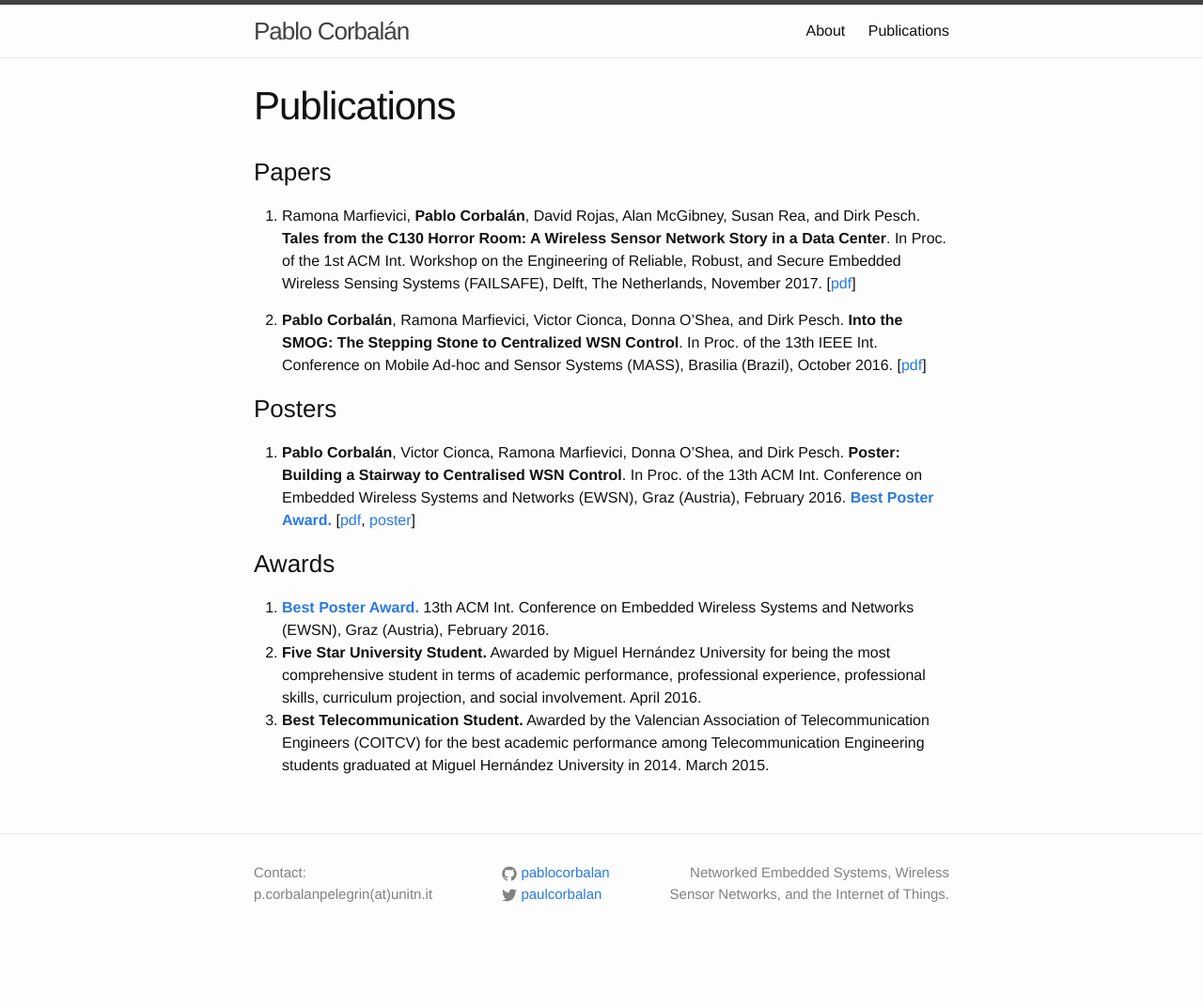
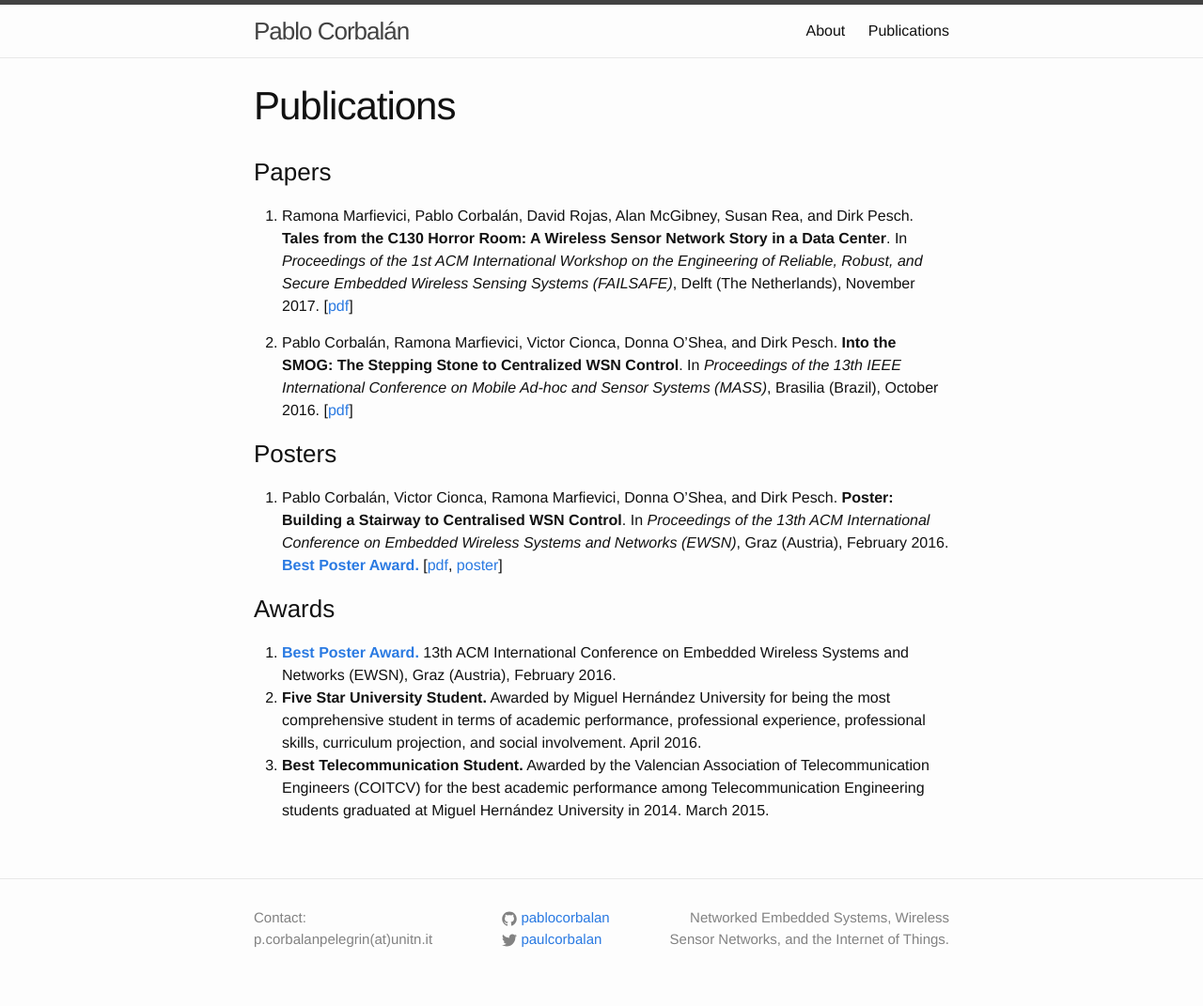
Before and after one commit to pablocorbalan/pablocorbalan.github.io, a Jekyll site: the page built from publications.md, in a window 1280 px wide. Shown: the whole page at 94% size. Built offline with Jekyll 4.4.1, drawn with Linux system fonts in a browser that asks for light colours; before the commit the page ends 1023 px from its top, so only the background shows below that.

Commit message:
some small changes to publications

```diff
--- a/publications.md
+++ b/publications.md
@@ -5,15 +5,15 @@
 ---
 
 ### Papers
-1. Ramona Marfievici, **Pablo Corbalán**, David Rojas, Alan McGibney, Susan Rea, and Dirk Pesch. **Tales from the C130 Horror Room: A Wireless Sensor Network Story in a Data Center**. In Proc. of the 1st ACM Int. Workshop on the Engineering of Reliable, Robust, and Secure Embedded Wireless Sensing Systems (FAILSAFE), Delft, The Netherlands, November 2017. [[pdf](/docs/papers/tales-c130-horror-failsafe-2017.pdf)]
+1. Ramona Marfievici, Pablo Corbalán, David Rojas, Alan McGibney, Susan Rea, and Dirk Pesch. **Tales from the C130 Horror Room: A Wireless Sensor Network Story in a Data Center**. In *Proceedings of the 1st ACM International Workshop on the Engineering of Reliable, Robust, and Secure Embedded Wireless Sensing Systems (FAILSAFE)*, Delft (The Netherlands), November 2017. [[pdf](/docs/papers/tales-c130-horror-failsafe-2017.pdf)]
 
-2. **Pablo Corbalán**, Ramona Marfievici, Victor Cionca, Donna O’Shea, and Dirk Pesch. **Into the SMOG: The Stepping Stone to Centralized WSN Control**. In Proc. of the 13th IEEE Int. Conference on Mobile Ad-hoc and Sensor Systems (MASS), Brasilia (Brazil), October 2016. [[pdf](/docs/papers/into-the-smog-ieee-mass.pdf)]
+2. Pablo Corbalán, Ramona Marfievici, Victor Cionca, Donna O’Shea, and Dirk Pesch. **Into the SMOG: The Stepping Stone to Centralized WSN Control**. In *Proceedings of the 13th IEEE International Conference on Mobile Ad-hoc and Sensor Systems (MASS)*, Brasilia (Brazil), October 2016. [[pdf](/docs/papers/into-the-smog-ieee-mass.pdf)]
 
 ### Posters
 
-1. **Pablo Corbalán**, Victor Cionca, Ramona Marfievici, Donna O’Shea, and Dirk Pesch. **Poster: Building a Stairway to Centralised WSN Control**. In Proc. of the 13th ACM Int. Conference on Embedded Wireless Systems and Networks (EWSN), Graz (Austria), February 2016. **[Best Poster Award.](http://www.iti.tugraz.at/EWSN2016/cms/index.php?id=36)** [[pdf](/docs/posters/ewsn-smog-poster-abstract.pdf), [poster](/docs/posters/ewsn-smog-poster.pdf)]
+1. Pablo Corbalán, Victor Cionca, Ramona Marfievici, Donna O’Shea, and Dirk Pesch. **Poster: Building a Stairway to Centralised WSN Control**. In *Proceedings of the 13th ACM International Conference on Embedded Wireless Systems and Networks (EWSN)*, Graz (Austria), February 2016. **[Best Poster Award.](http://www.iti.tugraz.at/EWSN2016/cms/index.php?id=36)** [[pdf](/docs/posters/ewsn-smog-poster-abstract.pdf), [poster](/docs/posters/ewsn-smog-poster.pdf)]
 
 ### Awards
-1. **[Best Poster Award.](http://www.iti.tugraz.at/EWSN2016/cms/index.php?id=36)** 13th ACM Int. Conference on Embedded Wireless Systems and Networks (EWSN), Graz (Austria), February 2016.
+1. **[Best Poster Award.](http://www.iti.tugraz.at/EWSN2016/cms/index.php?id=36)** 13th ACM International Conference on Embedded Wireless Systems and Networks (EWSN), Graz (Austria), February 2016.
 2. **Five Star University Student.** Awarded by Miguel Hernández University for being the most comprehensive student in terms of academic performance, professional experience, professional skills, curriculum projection, and social involvement. April 2016.
 3. **Best Telecommunication Student.** Awarded by the Valencian Association of Telecommunication Engineers (COITCV) for the best academic performance among Telecommunication Engineering students graduated at Miguel Hernández University in 2014. March 2015.
```
